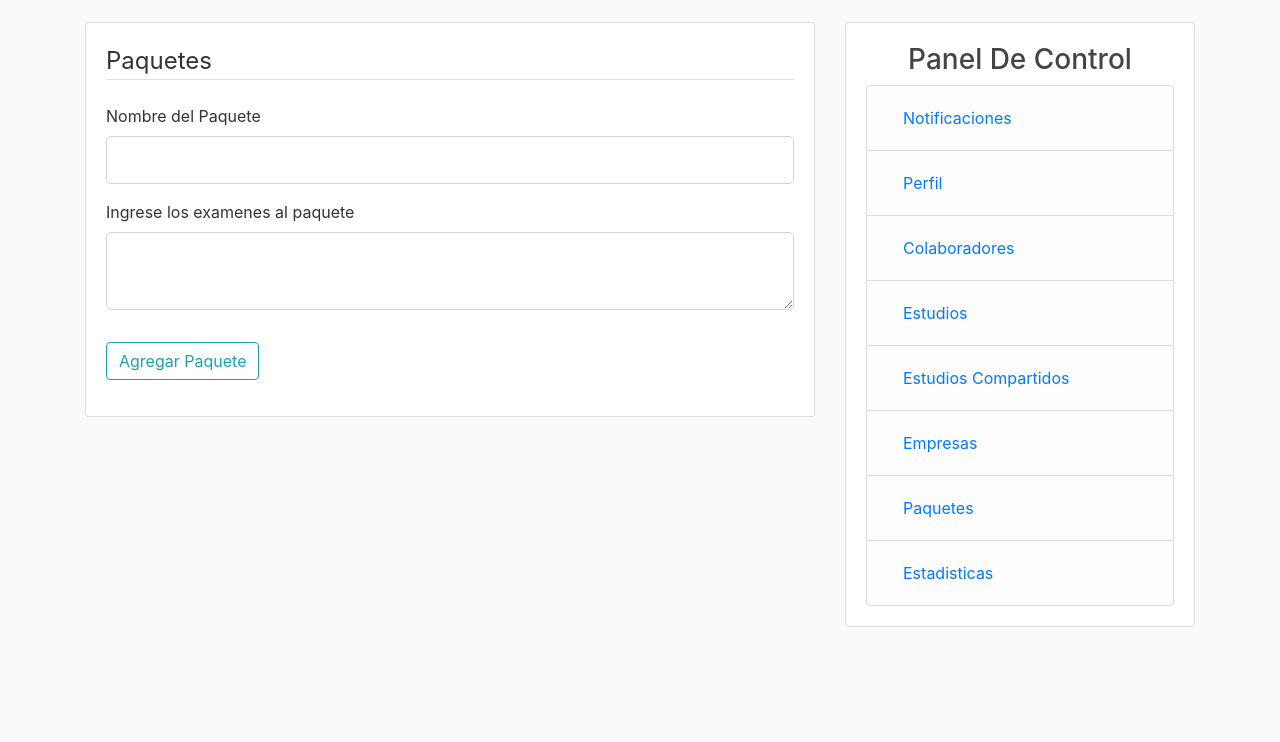
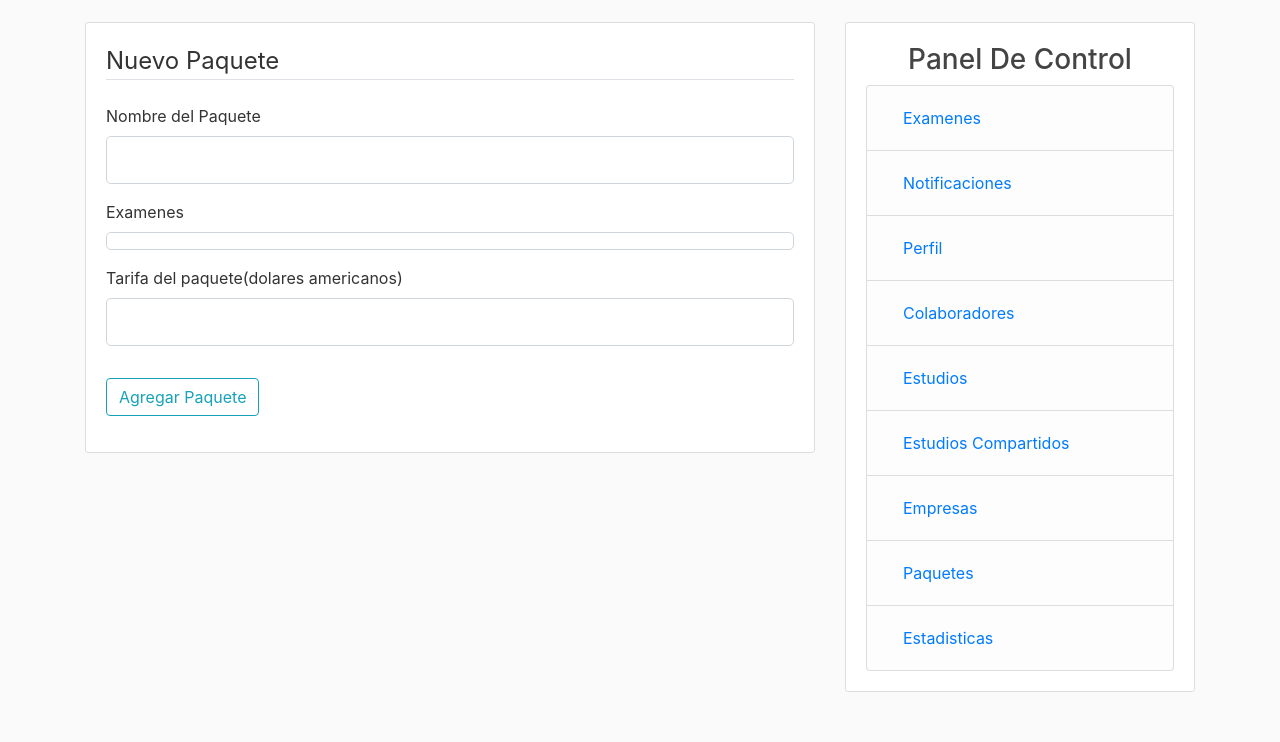
Before and after one commit to jatobrun/medapp, a Flask app: page /nuevo-paquete in a window 1280 px wide. Shown: the part 58-800 px from the top of the page. Run offline with Flask 2, Linux system fonts and the light colour scheme; the visitor is signed in with stand-in values (Sample User, id 1); data that the repository does not hold is empty; some libraries are stand-ins or nearby versions.

Commit message:
Cree el campo estudio y en la base de datos 3 tablas nuevas(paquetes, empresas y estudios)

```diff
--- a/src/__init__.py
+++ b/src/__init__.py
@@ -12,6 +12,9 @@ client = MongoClient("mongodb+srv://jatobrun:jatobrun@cluster0-hx8rh.mongodb.net
 db = client['MedScan']
 tabla_usuarios = db['Usuarios']
 tabla_estudios = db['Estudios']
+tabla_examenes = db['Examenes']
+tabla_paquetes = db['Paquetes']
+tabla_empresas = db['Empresas']
 bcrypt = Bcrypt(app)
 #login_manager = LoginManager(app)
 from src import routes
--- a/src/forms.py
+++ b/src/forms.py
@@ -1,6 +1,6 @@
 from flask_wtf import FlaskForm
 from flask_wtf.file import FileField, FileAllowed
-from wtforms import StringField, PasswordField, SubmitField, BooleanField, TextAreaField, IntegerField, Form, FormField, TextField, SelectMultipleField, SelectField, MultipleFileField
+from wtforms import StringField, PasswordField, SubmitField, BooleanField, TextAreaField, IntegerField, Form, FormField, TextField, SelectMultipleField, SelectField, MultipleFileField, widgets
 from wtforms.validators import DataRequired, Length, Email, EqualTo, ValidationError
 from src import tabla_usuarios, tabla_estudios
 from flask import session
@@ -122,12 +122,23 @@ class Add_colaboradorForm(FlaskForm):
     submit = SubmitField('Agregar Colaborador')
 
 
+class MultiCheckboxField(SelectMultipleField):
+    widget = widgets.ListWidget(prefix_label=False)
+    option_widget = widgets.CheckboxInput()
+
 class PaqueteForm(FlaskForm):
     nombre_paquete = StringField('Nombre del Paquete', validators=[DataRequired()])
-    l_examenes = TextAreaField('Ingrese los examenes al paquete', validators=[DataRequired()])
+    l_examenes = MultiCheckboxField('Examenes', validators=[DataRequired()])
+    tarifa = IntegerField('Tarifa del paquete(dolares americanos)')
     submit = SubmitField('Agregar Paquete')
 
 class EmpresaForm(FlaskForm):
     nombre_empresa = StringField('Nombre de la Empresa', validators=[DataRequired()])
-    l_paquetes = SelectMultipleField('Ingrese los paquete', validators=[DataRequired()])
-    submit = SubmitField('Agregar Paquete')
+    l_examenes = MultiCheckboxField('Examenes', validators=[DataRequired()])
+    l_paquetes = SelectMultipleField('Paquetes', validators=[DataRequired()])
+    submit = SubmitField('Agregar Empresa')
+
+class ExamenForm(FlaskForm):
+    nombre_examen = StringField('Nombre del examen', validators=[DataRequired()])
+    tarifa = IntegerField('Tarifa del examen(dolares americanos)', validators=[DataRequired()])
+    submit = SubmitField('Agregar Examen')
--- a/src/routes.py
+++ b/src/routes.py
@@ -3,8 +3,8 @@ import os
 import time
 import secrets
 from flask import render_template, flash, redirect, url_for, session, request
-from src.forms import Registration_Form, LogIn_Form, UpdateAccount_Form, PostForm, BuscadorForm, Add_colaboradorForm, ColaboradoresForm, Buscador2Form, PaqueteForm, EmpresaForm
-from src import app, bcrypt, tabla_estudios, tabla_usuarios
+from src.forms import Registration_Form, LogIn_Form, UpdateAccount_Form, PostForm, BuscadorForm, Add_colaboradorForm, ColaboradoresForm, Buscador2Form, PaqueteForm, EmpresaForm, ExamenForm
+from src import app, bcrypt, tabla_estudios, tabla_usuarios, tabla_examenes, tabla_paquetes, tabla_empresas
 # from flask_login import current_user, login_user
 from bson.objectid import ObjectId
 from math import ceil
@@ -247,7 +247,7 @@ def register():
         hashed_pass = bcrypt.generate_password_hash(
             register.password.data).decode('utf-8')
         usuario = {'usuario': register.username.data,
-                   'password': hashed_pass, 'email': register.email.data, 'image': 'default.jpg', 'colaboradores': ['nada'], 'paquetes': [('default', ' ')], 'empresas': [('default', ' ')]}
+                   'password': hashed_pass, 'email': register.email.data, 'image': 'default.jpg', 'colaboradores': ['nada']}
         tabla_usuarios.insert_one(usuario)
         session['user'] = register.username.data
         session['email'] = register.email.data
@@ -722,19 +722,40 @@ def busqueda_compartida(criterio, campo):
     else:
         return redirect(url_for('login'))
 
+@app.route('/nuevo-examen', methods=['GET', 'POST'])
+def new_examen():
+    if 'user' in session:
+        form = ExamenForm()
+        if form.validate_on_submit():
+            examen = {
+                'nombre': form.nombre_examen.data.upper(),
+                'creador': session['user'],
+                'tarifa': form.tarifa.data
+            }
+            tabla_examenes.insert_one(examen)
+            flash('Paquete creado satisfactoriamente', 'success')
+        examenes =tabla_examenes.find({'creador':session['user']}).sort("nombre", 1)
+        form.nombre_examen.data = ''
+        form.tarifa.data = 0
+        return render_template('examen.html', title='Examenes', control_center=True, css=True, form = form, examenes = examenes)
+    else:
+        return redirect(url_for('login'))
 
 @app.route('/nuevo-paquete', methods=['GET', 'POST'])
 def new_paquete():
     if 'user' in session:
-        creador = tabla_usuarios.find_one({'usuario':session['user']})
+        examenes =tabla_examenes.find({'creador':session['user']}).sort("nombre", 1)
         form = PaqueteForm()
+        form.l_examenes.choices=[(examen['nombre'], examen['nombre']) for examen in examenes]
         if form.validate_on_submit():
-            paquetes = creador['paquetes']
-            l_examenes = form.l_examenes.data.split(', ')
-            paquetes.append((form.nombre_paquete.data, l_examenes))
-            tabla_usuarios.update_one({'usuario': session['user']}, {'$set': {'paquetes': paquetes}})
+            paquete = {
+                'nombre': form.nombre_paquete.data.upper(),
+                'creador': session['user'],
+                'examenes': form.l_examenes.data,
+                'tarifa': form.tarifa.data
+            }
+            tabla_paquetes.insert_one(paquete)
             flash('Paquete creado satisfactoriamente', 'success')
-        form.l_examenes.data = ''
         form.nombre_paquete.data = ''
         return render_template('new_paquete.html', title='Paquetes', control_center=True, css=True, form = form)
     else:
@@ -743,14 +764,19 @@ def new_paquete():
 @app.route('/nueva-empresa', methods=['GET', 'POST'])
 def new_empresa():
     if 'user' in session:
-        creador = tabla_usuarios.find_one({'usuario':session['user']})
+        examenes =tabla_examenes.find({'creador':session['user']}).sort("nombre", 1)
+        paquetes = tabla_paquetes.find({'creador':session['user']}).sort("nombre", 1)
         form = EmpresaForm()
-        form.l_paquetes.choices=[(paquetes[0], paquetes[0]) for paquetes in creador['paquetes'][1:]]
+        form.l_paquetes.choices=[(paquete['nombre'], paquete['nombre']) for paquete in paquetes]
+        form.l_examenes.choices=[(examen['nombre'], examen['nombre']) for examen in examenes]
         if form.validate_on_submit():
-            empresas = creador['empresas']
-            l_paquetes = form.l_paquetes.data
-            empresas.append((form.nombre_empresa.data, l_paquetes))
-            tabla_usuarios.update_one({'usuario': session['user']}, {'$set': {'empresas': empresas}})
+            empresa ={
+                'nombre': form.nombre_empresa.data.upper(),
+                'paquetes': form.l_paquetes.data,
+                'examenes': form.l_examenes.data,
+                'creador': session['user']
+            }
+            tabla_empresas.insert_one(empresa)
             flash('Empresa creada satisfactoriamente', 'success')
         return render_template('new_empresa.html', title='Empresa', control_center=True, css=True, form = form)
     else:
@@ -758,22 +784,14 @@ def new_empresa():
 @app.route('/paquetes', methods=['GET', 'POST'])
 def paquetes():
     if 'user' in session:
-        paquetes = tabla_usuarios.find_one({'usuario': session['user']})['paquetes']
-        if len(paquetes) == 1:
-            vacio_paquetes = True
-        else:
-            vacio_paquetes = False
-        return render_template('paquetes.html', title= 'Paquetes', control_center = True, css = True, vacio_paquetes = vacio_paquetes, paquetes = paquetes[1:])
+        paquetes = tabla_paquetes.find({'creador': session['user']}).sort("_id", -1)
+        return render_template('paquetes.html', title= 'Paquetes', control_center = True, css = True, paquetes = paquetes)
     else:
         return redirect(url_for('login'))
 @app.route('/empresas', methods=['GET', 'POST'])
 def empresas():
     if 'user' in session:
-        empresas = tabla_usuarios.find_one({'usuario': session['user']})['empresas']
-        if len(empresas) == 1:
-            vacio_empresas = True
-        else:
-            vacio_empresas = False
-        return render_template('empresas.html', title= 'Empresas', control_center = True, css = True, vacio_empresas = vacio_empresas, empresas = empresas[1:])
+        empresas = tabla_empresas.find({'creador': session['user']}).sort("_id", -1)
+        return render_template('empresas.html', title= 'Empresas', control_center = True, css = True, empresas = empresas)
     else:
         return redirect(url_for('login'))
--- a/src/templates/base.html
+++ b/src/templates/base.html
@@ -77,6 +77,8 @@
 
             <ul class="list-group">
               <li class="list-group-item list-group-item-light"><a class="nav-item nav-link"
+                href="{{url_for('new_examen')}}">Examenes</a></li>
+              <li class="list-group-item list-group-item-light"><a class="nav-item nav-link"
                   href="{{url_for('index')}}">Notificaciones</a></li>
               <li class="list-group-item list-group-item-light"><a class="nav-item nav-link"
                   href="{{url_for('perfil')}}">Perfil</a></li>
--- a/src/templates/new_paquete.html
+++ b/src/templates/new_paquete.html
@@ -4,7 +4,7 @@
         <form method="POST" action="" enctype='multipart/form-data'>
             {{ form.hidden_tag() }}
             <fieldset class="form-group">
-                <legend class="border-bottom mb-4">Paquetes</legend>
+                <legend class="border-bottom mb-4">Nuevo Paquete</legend>
                 <div class="form-group">
                     {{ form.nombre_paquete.label(class="form-control-label") }}
                     {% if form.nombre_paquete.errors %} {{ form.nombre_paquete(class="form-control form-control-lg
@@ -29,6 +29,18 @@
                {% else %} {{ form.l_examenes(class="form-control form-control-lg") }} {%
          endif %}
            </div>
+           <div class="form-group">
+            {{ form.tarifa.label(class="form-control-label") }}
+            {% if form.tarifa.errors %} {{ form.tarifa(class="form-control form-control-lg
+     is-invalid") }}
+           <div class="invalid-feedback">
+               {% for error in form.tarifa.errors %}
+               <span>{{ error }}</span>
+               {% endfor %}
+           </div>
+           {% else %} {{ form.tarifa(class="form-control form-control-lg") }} {%
+     endif %}
+       </div>
                <!-- <p class="form-control-label">Tus colaboradores</p>
                <div align="justify" class = "media content-section animated fadeInUp ">
 
```
Also changed, not shown: src/templates/empresas.html (+1 -6 lines), src/templates/examen.html (added, +46 -0 lines), src/templates/new_empresa.html (+12 -0 lines), src/templates/paquetes.html (+8 -6 lines).
